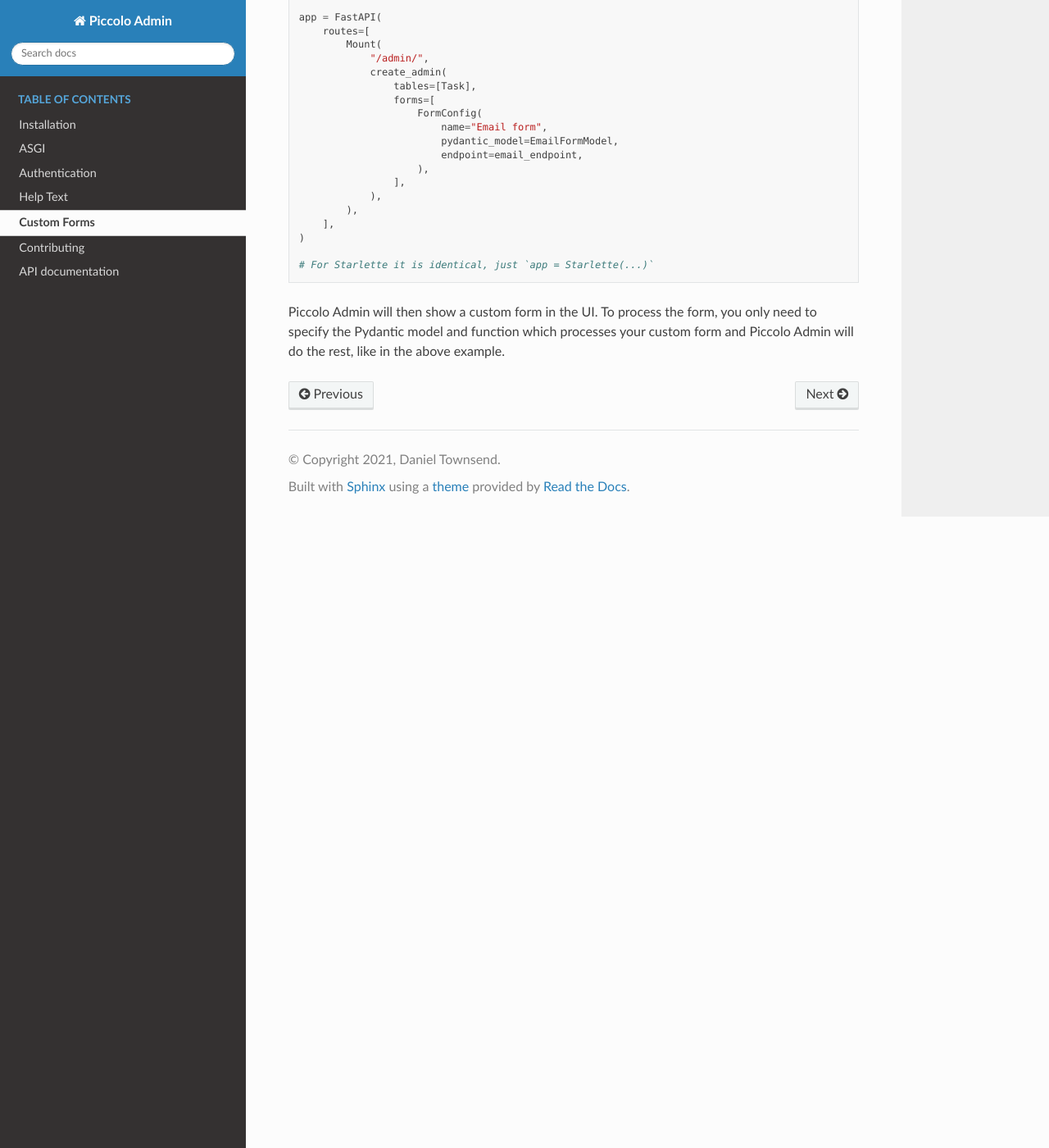
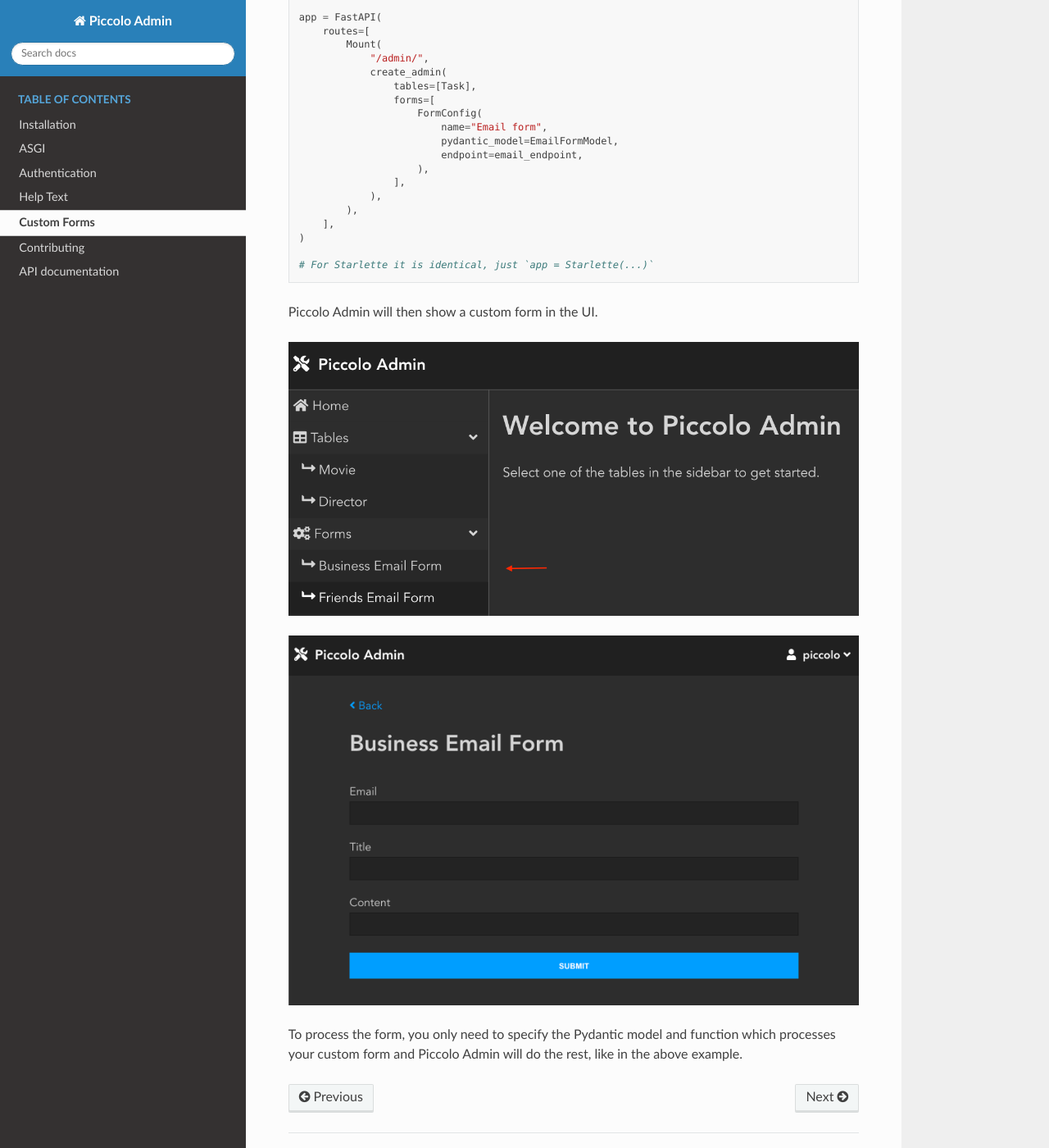
Before and after one commit to piccolo-orm/piccolo_admin, a Sphinx documentation site: the page built from docs/source/custom_forms/index.rst, in a window 1280 px wide and 1400 px high, scrolled down 952 px. Shown: the whole window at 82% size. Built offline with Sphinx 7.4.7 and the Read the Docs theme 2.0.0, drawn with Linux system fonts in a browser that asks for light colours; the version number could not be read and is left out.

Commit message:
add some images to the docs

```diff
--- a/docs/source/custom_forms/index.rst
+++ b/docs/source/custom_forms/index.rst
@@ -71,6 +71,12 @@
     # For Starlette it is identical, just `app = Starlette(...)`
 
 
-Piccolo Admin will then show a custom form in the UI. To process the form,
-you only need to specify the Pydantic model and function which processes
-your custom form and Piccolo Admin will do the rest, like in the above example.
+Piccolo Admin will then show a custom form in the UI.
+
+.. image:: ./images/forms_sidebar.png
+
+.. image:: ./images/form.png
+
+To process the form, you only need to specify the Pydantic model and function
+which processes your custom form and Piccolo Admin will do the rest, like in
+the above example.
```
Also changed, not shown: docs/source/custom_forms/images/form.png (added), docs/source/custom_forms/images/forms_sidebar.png (added).
